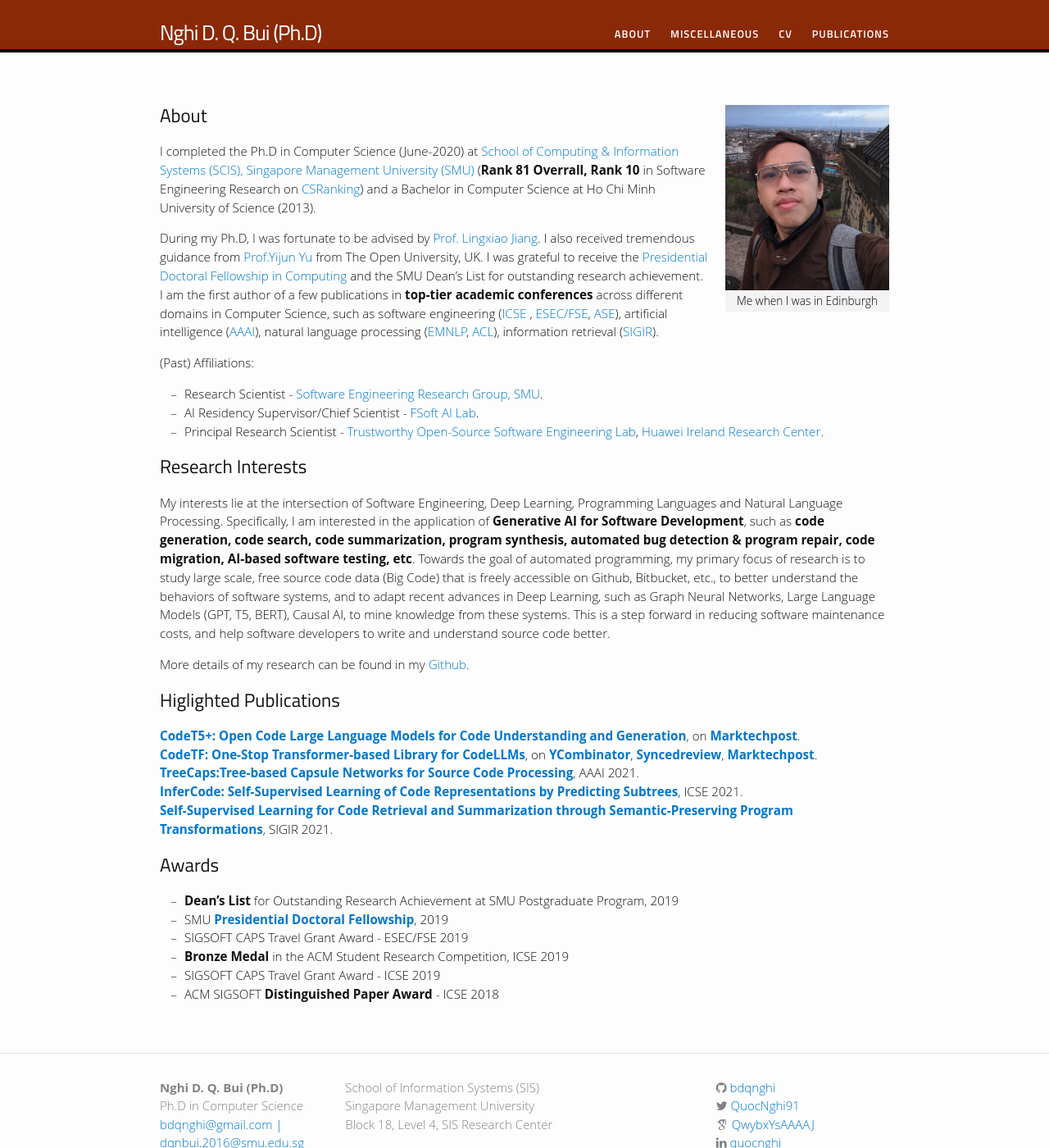
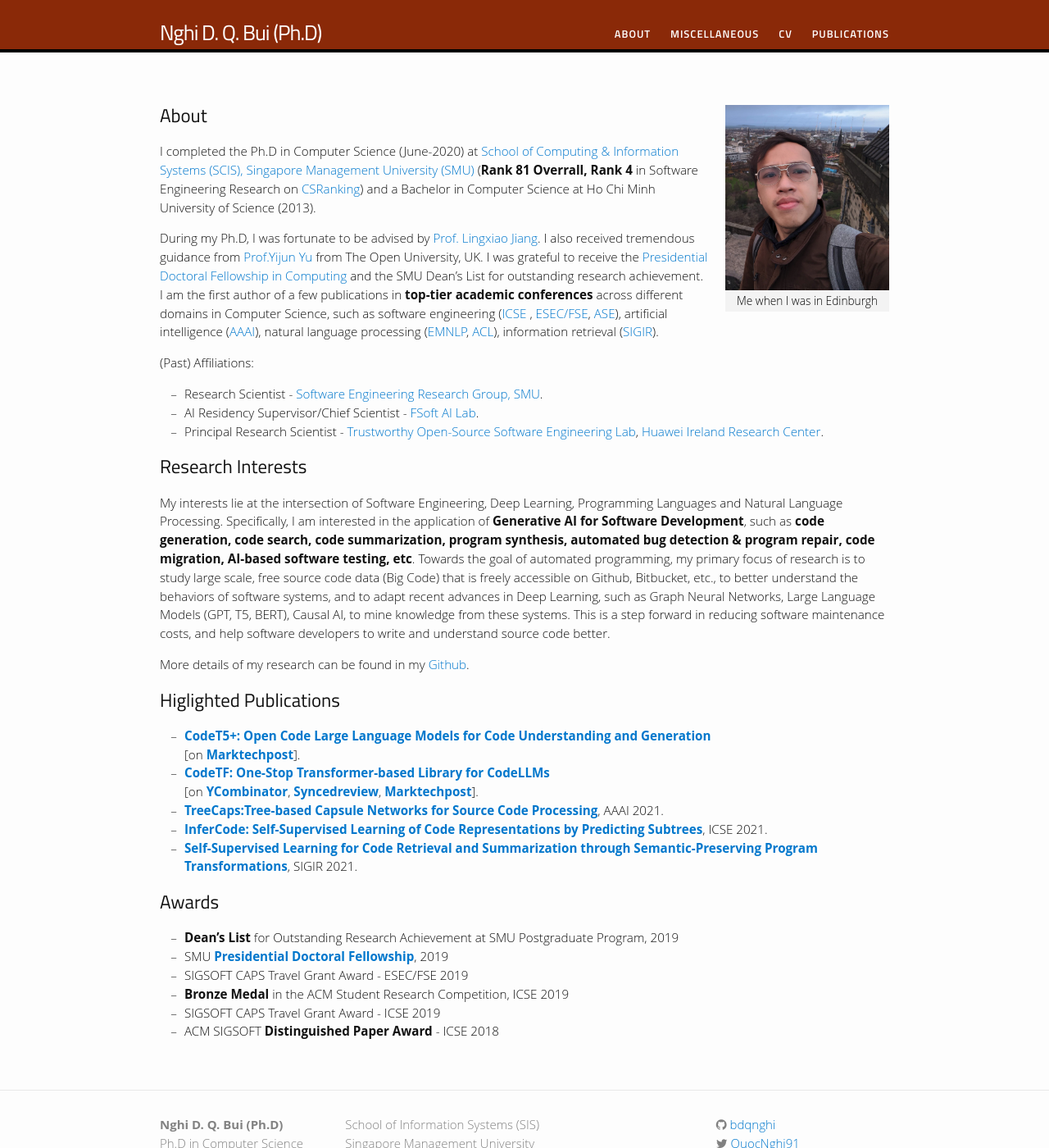
Before and after one commit to bdqnghi/bdqnghi.github.io, a Jekyll site: the page built from index.md, in a window 1280 px wide and 1400 px high. Shown: the whole window at 82% size. Built offline with Jekyll 4.4.1, drawn with Linux system fonts in a browser that asks for light colours; nearby versions of some CDN libraries; some web fonts are replaced.

Commit message:
Update index.md

```diff
--- a/index.md
+++ b/index.md
@@ -7,7 +7,7 @@
 {% include image.html url="/images/me.png" caption="Me when I was in Edinburgh" width=200 align="right" %}
 
 ## About
-I completed the Ph.D in Computer Science (June-2020) at <a href="https://sis.smu.edu.sg/programmes/PhD/overview" target="_blank">School of Computing & Information Systems (SCIS), Singapore Management University (SMU)</a> (**Rank 81 Overrall, Rank 10** in Software Engineering Research on  <a href="http://csrankings.org/#/index?soft&world" target="_blank">CSRanking</a>) and a Bachelor in Computer Science at Ho Chi Minh University of Science (2013).
+I completed the Ph.D in Computer Science (June-2020) at <a href="https://sis.smu.edu.sg/programmes/PhD/overview" target="_blank">School of Computing & Information Systems (SCIS), Singapore Management University (SMU)</a> (**Rank 81 Overrall, Rank 4** in Software Engineering Research on  <a href="http://csrankings.org/#/index?soft&world" target="_blank">CSRanking</a>) and a Bachelor in Computer Science at Ho Chi Minh University of Science (2013).
 
 During my Ph.D, I was fortunate to be advised by <a href="http://www.mysmu.edu/faculty/lxjiang/" target="_blank"> Prof. Lingxiao Jiang</a>. I also received tremendous guidance from <a href="http://www.open.ac.uk/people/yy66" target="_blank">Prof.Yijun Yu</a> from The Open University, UK. I was grateful to receive the  <a href="https://graduatestudies.smu.edu.sg/phd/singapore-management-university-smu-phd-financial-assistance-schemes#computing" target="_blank"> Presidential Doctoral Fellowship in Computing</a> and the SMU Dean's List for outstanding research achievement.  I am the first author of a few publications in **top-tier academic conferences** across different domains in Computer Science, such as software engineering (<a href="http://www.icse-conferences.org/" target="_blank">ICSE</a> , <a href="https://www.esec-fse.org" target="_blank">ESEC/FSE</a>,  <a href="https://conf.researchr.org/series/ase" target="_blank">ASE</a>), artificial intelligence (<a href="https://www.aaai.org/Conferences/conferences.php" target="_blank">AAAI</a>), natural language processing (<a href="https://2022.emnlp.org/" target="_blank">EMNLP</a>, <a href="https://2023.aclweb.org/" target="_blank">ACL</a>), information retrieval (<a href="https://sigir.org/" target="_blank">SIGIR</a>).
 
@@ -25,15 +25,19 @@
 
 ## Higlighted Publications
 
-[**CodeT5+: Open Code Large Language Models for Code Understanding and Generation**](https://arxiv.org/pdf/2305.07922.pdf), on <span style="color:red">[**Marktechpost**](https://www.marktechpost.com/2023/05/20/salesforce-ai-introduces-codet5-a-new-family-of-open-code-large-language-models-with-an-encoder-decoder-architecture/)</span>.
+* [**CodeT5+: Open Code Large Language Models for Code Understanding and Generation**](https://arxiv.org/pdf/2305.07922.pdf)
 <br>
-[**CodeTF: One-Stop Transformer-based Library for CodeLLMs**](https://arxiv.org/pdf/2306.00029.pdf), on <span style="color:red">[**YCombinator**](https://news.ycombinator.com/item?id=36233881)</span>, <span style="color:red">[**Syncedreview**](https://syncedreview.com/2023/06/13/salesforce-ais-codetf-library-facilitates-easy-llm-integration-for-code-intelligence-tasks)</span>, <span style="color:red">[**Marktechpost**](https://www.marktechpost.com/2023/06/06/salesforce-ai-research-introduces-codetf-a-one-stop-transformer-library-for-code-large-language-models-codellm/)</span>.
+[on [**Marktechpost**](https://www.marktechpost.com/2023/05/20/salesforce-ai-introduces-codet5-a-new-family-of-open-code-large-language-models-with-an-encoder-decoder-architecture/)].
 <br>
-[**TreeCaps:Tree-based Capsule Networks for Source Code Processing**](https://arxiv.org/pdf/2009.09777.pdf), AAAI 2021.
+* [**CodeTF: One-Stop Transformer-based Library for CodeLLMs**](https://arxiv.org/pdf/2306.00029.pdf)
 <br>
-[**InferCode: Self-Supervised Learning of Code Representations by Predicting Subtrees**](https://bdqnghi.github.io/files/ICSE_2021.pdf), ICSE 2021.
+[on [**YCombinator**](https://news.ycombinator.com/item?id=36233881), [**Syncedreview**](https://syncedreview.com/2023/06/13/salesforce-ais-codetf-library-facilitates-easy-llm-integration-for-code-intelligence-tasks), [**Marktechpost**](https://www.marktechpost.com/2023/06/06/salesforce-ai-research-introduces-codetf-a-one-stop-transformer-library-for-code-large-language-models-codellm/)].
 <br>
-[**Self-Supervised Learning for Code Retrieval and Summarization through Semantic-Preserving Program Transformations**](https://arxiv.org/pdf/2009.02731.pdf), SIGIR 2021.
+* [**TreeCaps:Tree-based Capsule Networks for Source Code Processing**](https://arxiv.org/pdf/2009.09777.pdf), AAAI 2021.
+<br>
+* [**InferCode: Self-Supervised Learning of Code Representations by Predicting Subtrees**](https://bdqnghi.github.io/files/ICSE_2021.pdf), ICSE 2021.
+<br>
+* [**Self-Supervised Learning for Code Retrieval and Summarization through Semantic-Preserving Program Transformations**](https://arxiv.org/pdf/2009.02731.pdf), SIGIR 2021.
 <br>
 
 ## Awards
```
